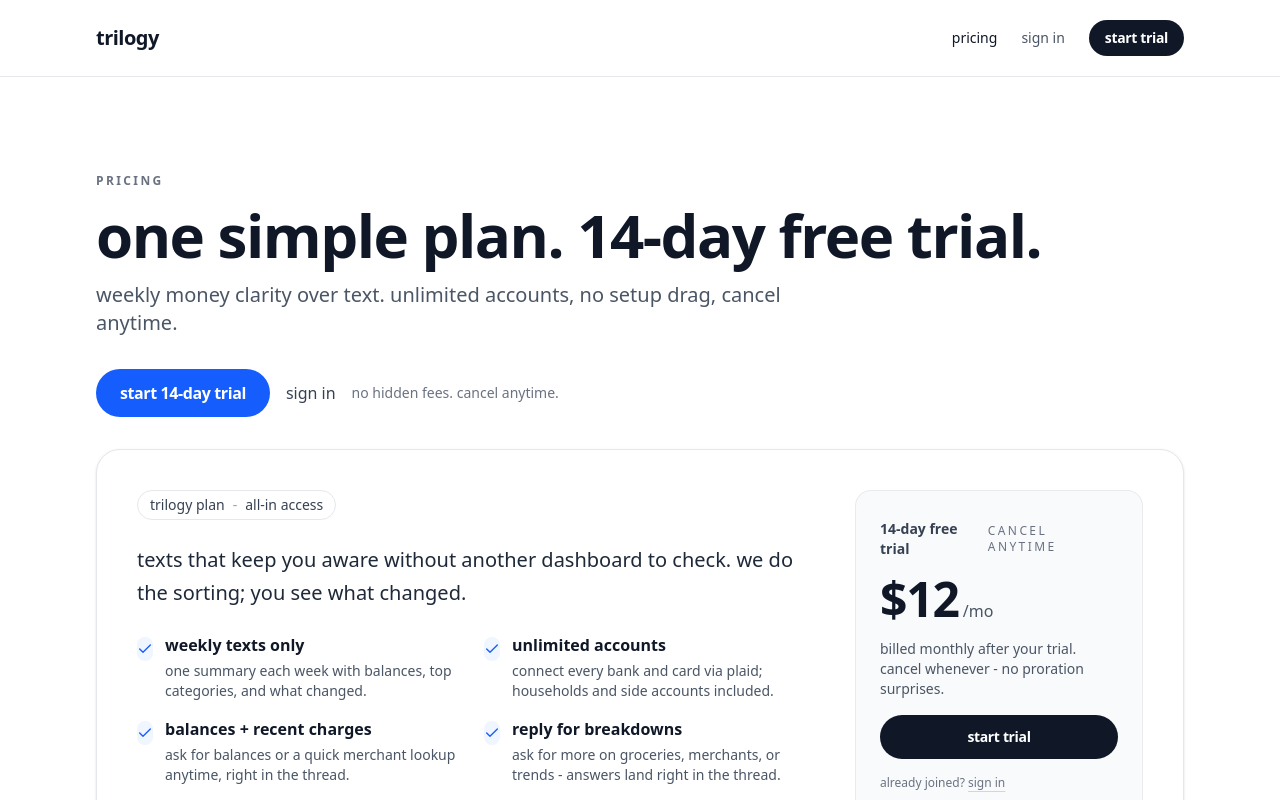
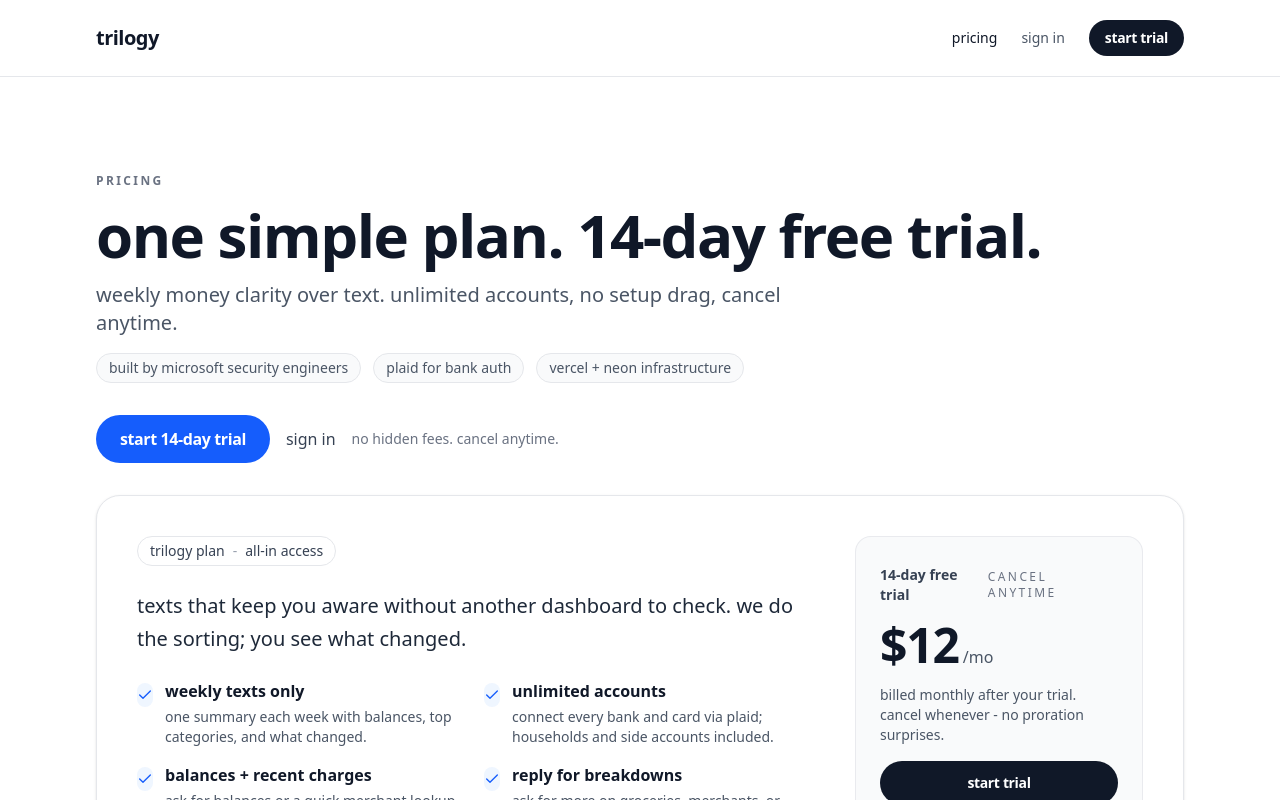
Before and after one commit to manav-s/trilogymoney, a Next.js app: page /pricing in a window 1280 px wide. Shown: the top 800 px of the page. Built offline with nearby package versions, Linux system fonts and the light colour scheme.

Commit message:
pricing badges

```diff
--- a/app/pricing/page.tsx
+++ b/app/pricing/page.tsx
@@ -102,6 +102,18 @@ export default function PricingPage() {
             <p className="text-lg sm:text-xl text-gray-600 max-w-3xl">
               weekly money clarity over text. unlimited accounts, no setup drag, cancel anytime.
             </p>
+
+            <div className="flex flex-wrap items-center gap-3 text-sm text-gray-600">
+              <span className="inline-flex items-center gap-2 rounded-full border border-gray-200 bg-gray-50 px-3 py-1 lowercase">
+                built by microsoft security engineers
+              </span>
+              <span className="inline-flex items-center gap-2 rounded-full border border-gray-200 bg-gray-50 px-3 py-1 lowercase">
+                plaid for bank auth
+              </span>
+              <span className="inline-flex items-center gap-2 rounded-full border border-gray-200 bg-gray-50 px-3 py-1 lowercase">
+                vercel + neon infrastructure
+              </span>
+            </div>
           </div>
 
           <div className="flex flex-wrap items-center gap-4">
```
